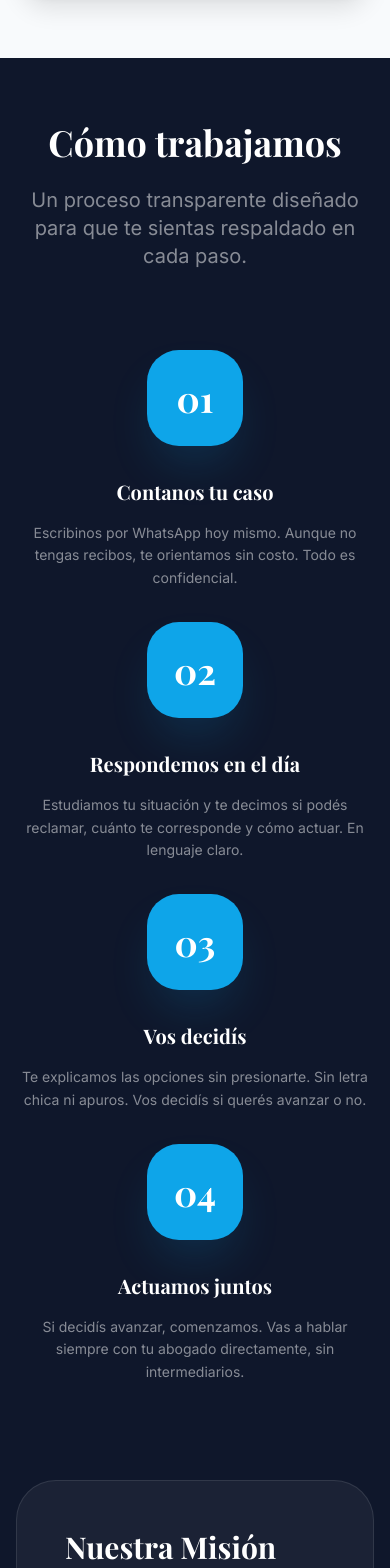
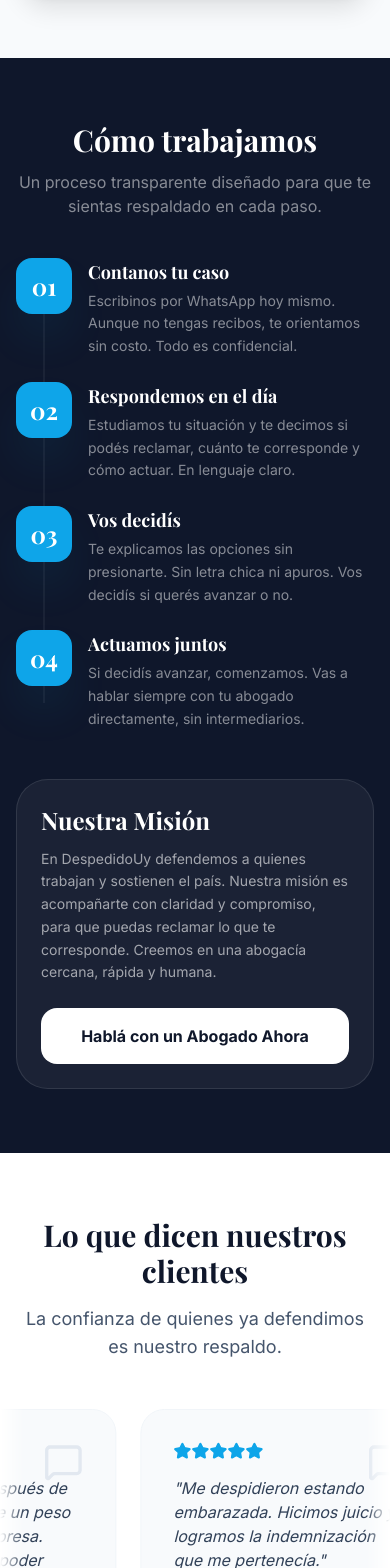
Before and after one commit to bmassa-byte/despedidouyFinal, a React (Vite) app: page / in a window 390 px wide. Shown: the part 2700-4268 px from the top of the page. Built offline with nearby package versions, Linux system fonts and the light colour scheme; a web font is replaced by a local one.

Commit message:
Cómo trabajamos: versión compacta en celular (lista con línea vertical), compu sin cambios
Co-Authored-By: Claude Sonnet 5.5 <noreply@anthropic.com>
Claude-Session: https://claude.ai/code/session_01MugxTVtYCmt3gfKqgHVHCJ

```diff
--- a/src/App.tsx
+++ b/src/App.tsx
@@ -775,15 +775,16 @@ const Process = () => {
   return (
     <section id="proceso" className="py-16 bg-slate-900 overflow-hidden">
       <div className="max-w-7xl mx-auto px-4 sm:px-6 lg:px-8">
-        <div className="text-center mb-20">
-          <h2 className="text-4xl md:text-6xl font-bold text-white mb-6">Cómo trabajamos</h2>
-          <p className="text-xl text-white/50 max-w-2xl mx-auto">
+        <div className="text-center mb-10 md:mb-20">
+          <h2 className="text-3xl md:text-6xl font-bold text-white mb-3 md:mb-6">Cómo trabajamos</h2>
+          <p className="text-base md:text-xl text-white/50 max-w-2xl mx-auto">
             Un proceso transparente diseñado para que te sientas respaldado en cada paso.
           </p>
         </div>
 
-        <div className="grid md:grid-cols-4 gap-8 relative">
-          {/* Connector Line */}
+        <div className="grid md:grid-cols-4 gap-6 md:gap-8 relative">
+          {/* Línea que une los pasos (celular: vertical, compu: horizontal) */}
+          <div className="md:hidden absolute top-7 bottom-7 left-7 -translate-x-1/2 w-px bg-white/10 z-0" />
           <div className="hidden md:block absolute top-12 left-0 w-full h-px bg-white/10 z-0" />
 
           {steps.map((step, i) => (
@@ -792,21 +793,23 @@ const Process = () => {
               initial={{ opacity: 0, y: 20 }}
               whileInView={{ opacity: 1, y: 0 }}
               transition={{ delay: i * 0.1 }}
-              className="relative z-10 flex flex-col items-center text-center"
+              className="relative z-10 flex flex-row md:flex-col items-start md:items-center text-left md:text-center gap-4 md:gap-0"
             >
-              <div className="w-24 h-24 rounded-[32px] bg-accent text-white font-serif font-bold flex items-center justify-center text-4xl mb-8 shadow-2xl shadow-accent/20">
+              <div className="flex-shrink-0 w-14 h-14 md:w-24 md:h-24 rounded-2xl md:rounded-[32px] bg-accent text-white font-serif font-bold flex items-center justify-center text-2xl md:text-4xl md:mb-8 shadow-2xl shadow-accent/20">
                 {step.icon}
               </div>
-              <h4 className="text-xl font-bold text-white mb-4">{step.title}</h4>
-              <p className="text-white/50 text-sm leading-relaxed">{step.desc}</p>
+              <div className="flex-1 min-w-0">
+                <h4 className="text-lg md:text-xl font-bold text-white mb-1 md:mb-4">{step.title}</h4>
+                <p className="text-white/50 text-sm leading-relaxed">{step.desc}</p>
+              </div>
             </motion.div>
           ))}
         </div>
 
-        <div className="mt-24 p-12 rounded-[40px] bg-white/5 border border-white/10 flex flex-col md:flex-row items-center justify-between gap-10">
+        <div className="mt-12 md:mt-24 p-6 md:p-12 rounded-[32px] md:rounded-[40px] bg-white/5 border border-white/10 flex flex-col md:flex-row items-center justify-between gap-6 md:gap-10">
           <div className="max-w-xl">
-            <h3 className="text-3xl font-bold text-white mb-4">Nuestra Misión</h3>
-            <p className="text-white/60 leading-relaxed">
+            <h3 className="text-2xl md:text-3xl font-bold text-white mb-3 md:mb-4">Nuestra Misión</h3>
+            <p className="text-sm md:text-base text-white/60 leading-relaxed">
               En DespedidoUy defendemos a quienes trabajan y sostienen el país. Nuestra misión es acompañarte con claridad y compromiso, para que puedas reclamar lo que te corresponde. Creemos en una abogacía cercana, rápida y humana.
             </p>
           </div>
@@ -818,7 +821,7 @@ const Process = () => {
               e.preventDefault();
               openWhatsApp('Hola, llegué desde DespedidoUy y quiero consultar por mi situación laboral.');
             }}
-            className="bg-white text-primary font-bold px-10 py-5 rounded-2xl hover:bg-accent hover:text-white transition-all whitespace-nowrap"
+            className="bg-white text-primary font-bold px-6 py-4 md:px-10 md:py-5 rounded-2xl hover:bg-accent hover:text-white transition-all whitespace-nowrap max-md:w-full text-center"
           >
             Hablá con un Abogado Ahora
           </a>
```
